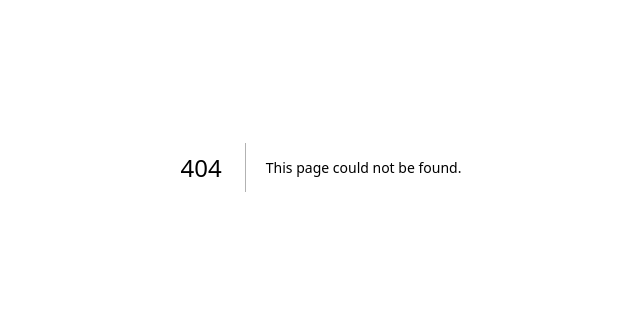
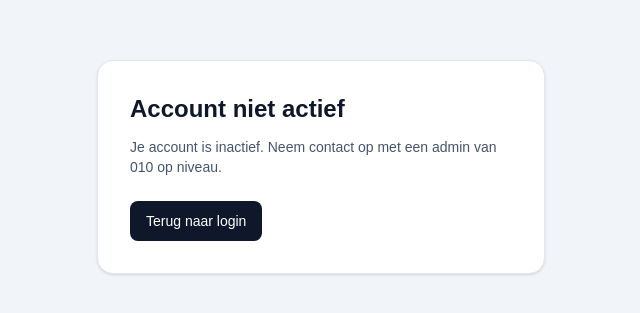
Before and after one commit to MunzurAtak/RapportageDash, a Next.js app: page /account-inactief in a window 1280 px wide. Before the commit this address had no page. Shown: the part 233-546 px from the top of the page, without its empty margins (319-959 px from the left). Built offline with nearby package versions, Linux system fonts and the light colour scheme.

Commit message:
Block inactive and unapproved accounts

```diff
--- /dev/null
+++ b/app/account-inactief/page.tsx
@@ -0,0 +1,40 @@
+import Link from "next/link";
+
+type AccountInactivePageProps = {
+  searchParams: Promise<{
+    reason?: string;
+  }>;
+};
+
+export default async function AccountInactivePage({
+  searchParams,
+}: AccountInactivePageProps) {
+  const { reason } = await searchParams;
+
+  const title =
+    reason === "pending"
+      ? "Account wacht op goedkeuring"
+      : "Account niet actief";
+
+  const message =
+    reason === "pending"
+      ? "Je account is aangemaakt, maar moet eerst worden goedgekeurd door een admin."
+      : "Je account is inactief. Neem contact op met een admin van 010 op niveau.";
+
+  return (
+    <main className="flex min-h-screen items-center justify-center bg-slate-100 px-4">
+      <div className="w-full max-w-md rounded-2xl border border-slate-200 bg-white p-8 shadow-sm">
+        <h1 className="text-2xl font-semibold text-slate-900">{title}</h1>
+
+        <p className="mt-3 text-sm text-slate-600">{message}</p>
+
+        <Link
+          href="/login"
+          className="mt-6 inline-flex rounded-lg bg-slate-900 px-4 py-2.5 text-sm font-medium text-white hover:bg-slate-700"
+        >
+          Terug naar login
+        </Link>
+      </div>
+    </main>
+  );
+}
--- a/app/docent/page.tsx
+++ b/app/docent/page.tsx
@@ -16,12 +16,20 @@ export default async function DocentPage() {
 
   const { data: profile } = await supabase
     .from("profiles")
-    .select("full_name, role")
+    .select("full_name, role, active, approved")
     .eq("id", user.id)
     .single();
 
   if (!profile) {
     redirect("/login");
+  }
+
+  if (!profile.approved) {
+    redirect("/account-inactief?reason=pending");
+  }
+
+  if (!profile.active) {
+    redirect("/account-inactief?reason=inactive");
   }
 
   if (profile.role === "admin" || profile.role === "coordinator") {
--- a/app/login/page.tsx
+++ b/app/login/page.tsx
@@ -42,13 +42,27 @@ export default function LoginPage() {
 
     const { data: profile, error: profileError } = await supabase
       .from("profiles")
-      .select("role")
+      .select("role, active, approved")
       .eq("id", user.id)
       .single();
 
     if (profileError || !profile) {
       setErrorMessage("Geen profiel gevonden voor deze gebruiker.");
       setLoading(false);
+      return;
+    }
+
+    if (!profile.approved) {
+      await supabase.auth.signOut();
+      router.push("/account-inactief?reason=pending");
+      router.refresh();
+      return;
+    }
+
+    if (!profile.active) {
+      await supabase.auth.signOut();
+      router.push("/account-inactief?reason=inactive");
+      router.refresh();
       return;
     }
 
--- a/app/rapportages/actions.ts
+++ b/app/rapportages/actions.ts
@@ -31,6 +31,28 @@ export async function submitReport(formData: FormData) {
 
   if (!user) {
     redirect("/login");
+  }
+
+  const { data: profile } = await supabase
+    .from("profiles")
+    .select("role, active, approved")
+    .eq("id", user.id)
+    .single();
+
+  if (!profile) {
+    redirect("/login");
+  }
+
+  if (!profile.approved) {
+    redirect("/account-inactief?reason=pending");
+  }
+
+  if (!profile.active) {
+    redirect("/account-inactief?reason=inactive");
+  }
+
+  if (profile.role === "admin" || profile.role === "coordinator") {
+    redirect("/admin");
   }
 
   const { data: activePeriod } = await supabase
--- a/app/rapportages/nieuw/page.tsx
+++ b/app/rapportages/nieuw/page.tsx
@@ -56,12 +56,20 @@ export default async function NewReportPage({
 
   const { data: profile } = await supabase
     .from("profiles")
-    .select("full_name, role")
+    .select("full_name, role, active, approved")
     .eq("id", user.id)
     .single();
 
   if (!profile) {
     redirect("/login");
+  }
+
+  if (!profile.approved) {
+    redirect("/account-inactief?reason=pending");
+  }
+
+  if (!profile.active) {
+    redirect("/account-inactief?reason=inactive");
   }
 
   if (profile.role === "admin" || profile.role === "coordinator") {
```
